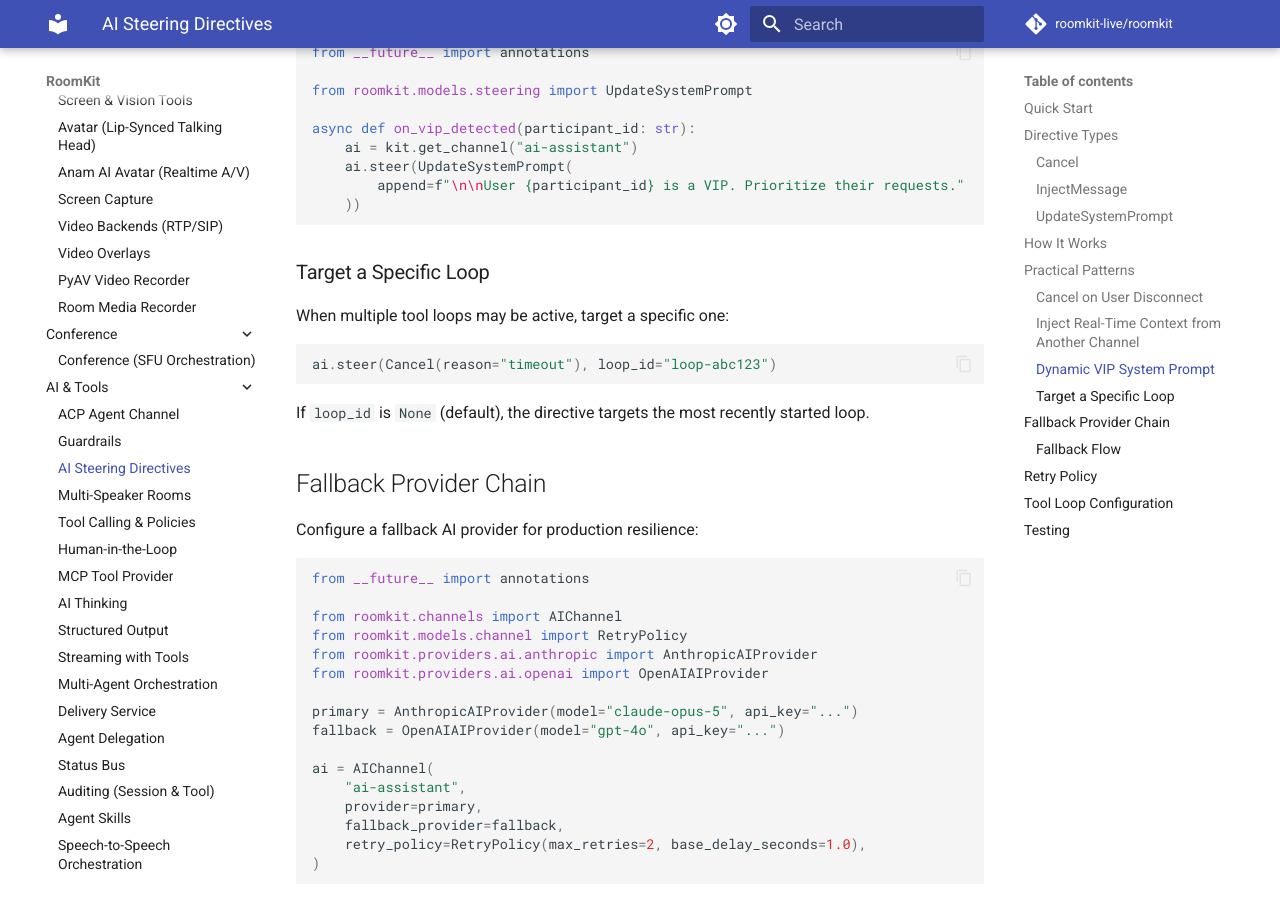
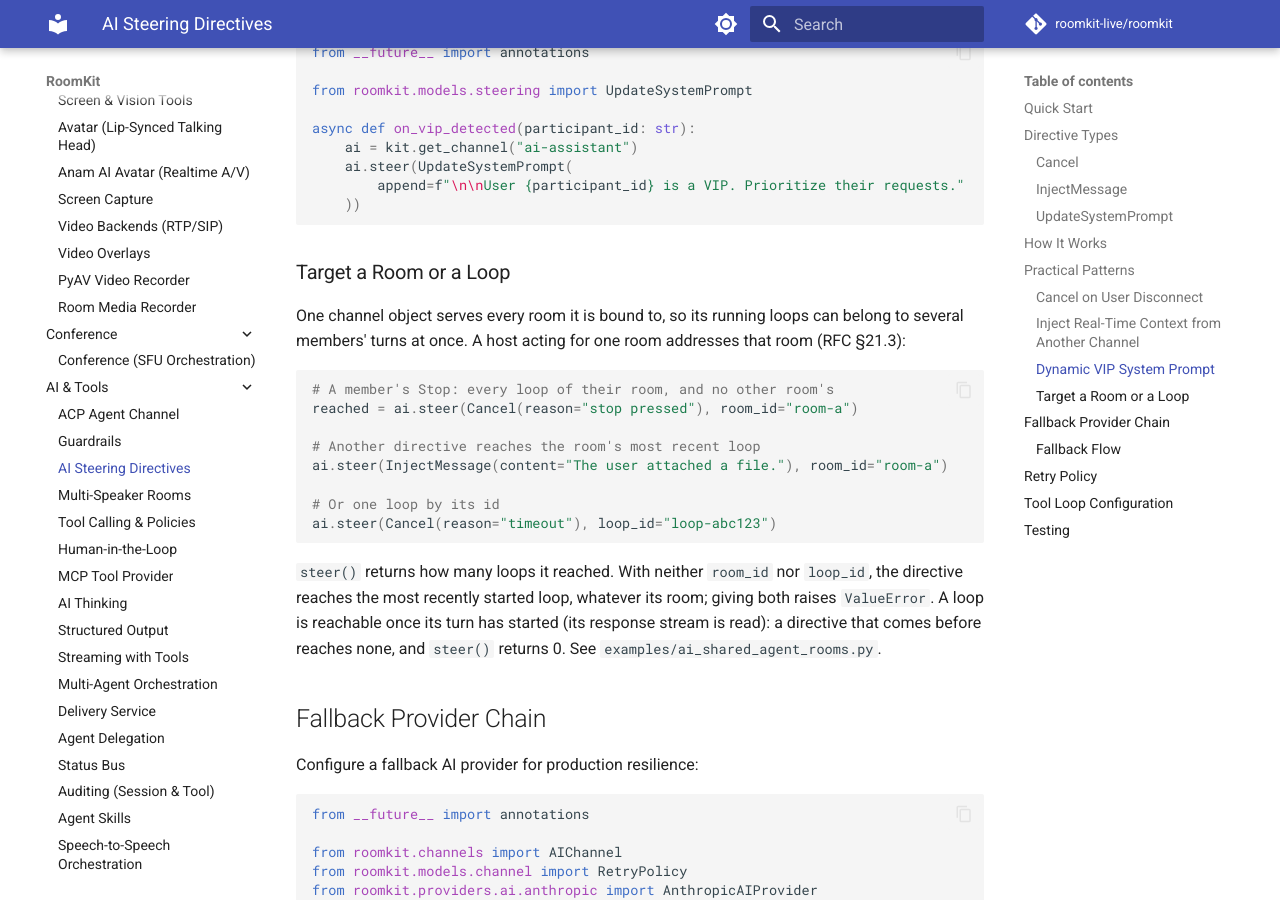
Before and after one commit to roomkit-live/roomkit-docs, an MkDocs documentation site: the page built from docs/guides/ai-steering.md, in a window 1280 px wide and 900 px high, scrolled down 2905 px. Built offline with MkDocs 1.6.1 and Material for MkDocs 9.7.7, drawn with Linux system fonts in a browser that asks for light colours; comment, search, counter and statistics services are not loaded.

Commit message:
docs(ai): steer() addresses a room, describe_empty_event, and an agent's identity block left to the host (RMK-407)

````diff
--- a/docs/guides/ai-steering.md
+++ b/docs/guides/ai-steering.md
@@ -138,15 +138,28 @@ async def on_vip_detected(participant_id: str):
     ))
 ```
 
-### Target a Specific Loop
+### Target a Room or a Loop
 
-When multiple tool loops may be active, target a specific one:
+One channel object serves every room it is bound to, so its running loops
+can belong to several members' turns at once. A host acting for one room
+addresses that room (RFC §21.3):
 
 ```python
+# A member's Stop: every loop of their room, and no other room's
+reached = ai.steer(Cancel(reason="stop pressed"), room_id="room-a")
+
+# Another directive reaches the room's most recent loop
+ai.steer(InjectMessage(content="The user attached a file."), room_id="room-a")
+
+# Or one loop by its id
 ai.steer(Cancel(reason="timeout"), loop_id="loop-abc123")
 ```
 
-If `loop_id` is `None` (default), the directive targets the most recently started loop.
+`steer()` returns how many loops it reached. With neither `room_id` nor
+`loop_id`, the directive reaches the most recently started loop, whatever its
+room; giving both raises `ValueError`. A loop is reachable once its turn has
+started (its response stream is read): a directive that comes before reaches
+none, and `steer()` returns 0. See `examples/ai_shared_agent_rooms.py`.
 
 ## Fallback Provider Chain
 
````
Also changed, not shown: docs/features.md (+3 -0 lines).
